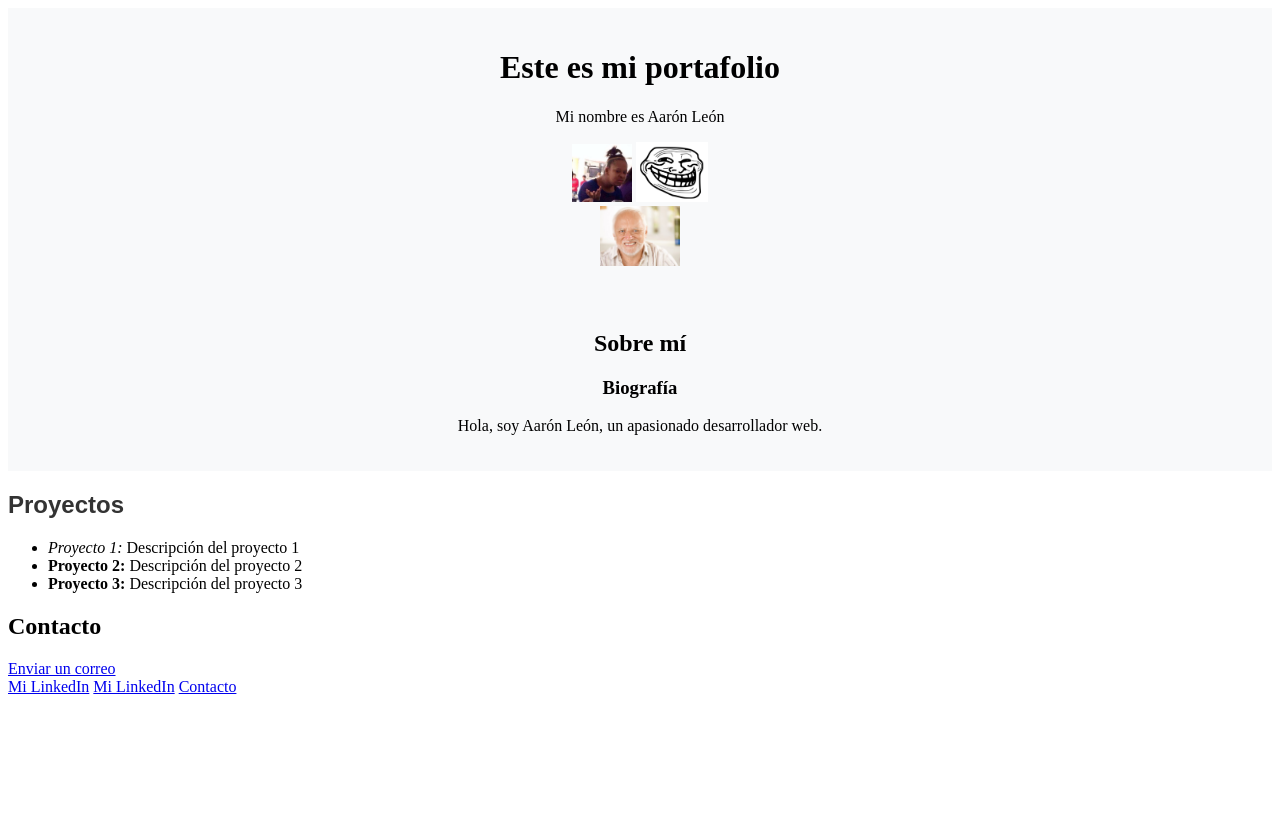
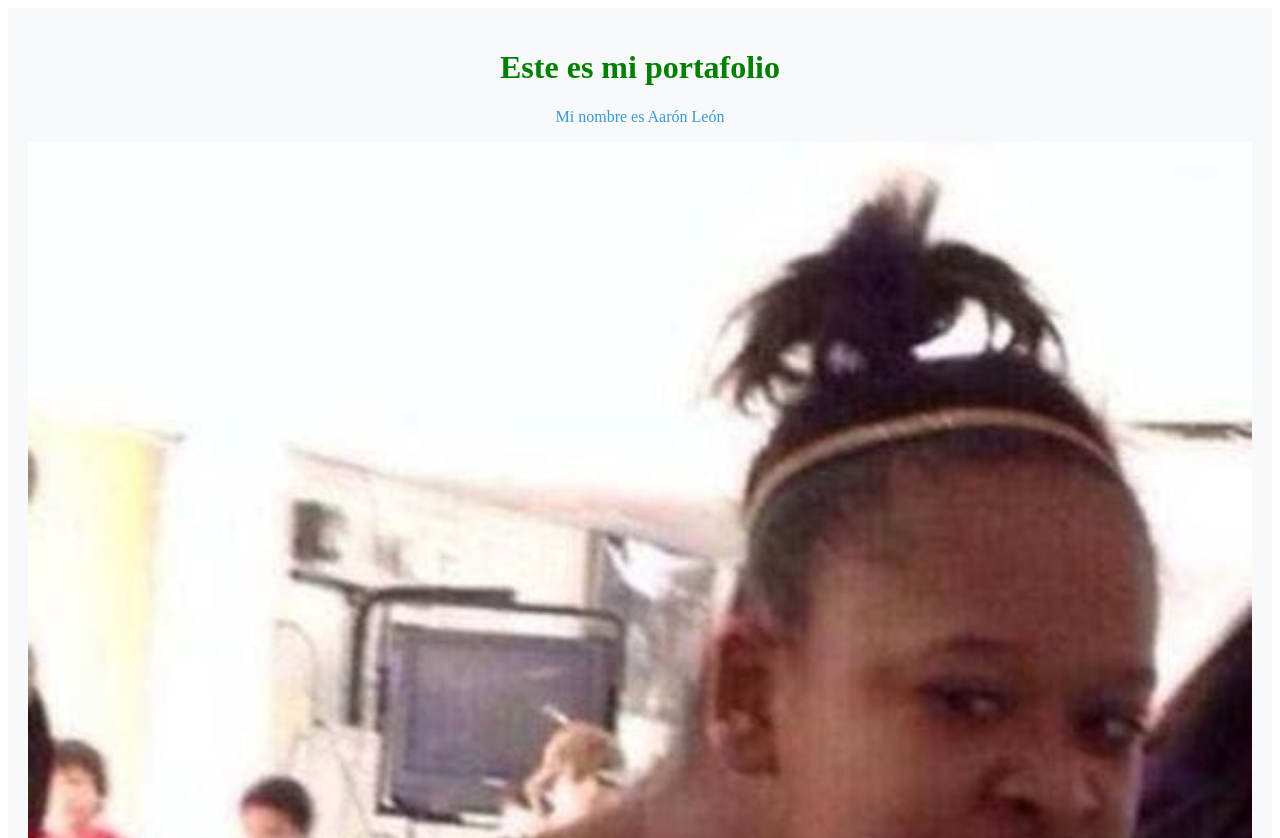
Before and after one commit to negx02/aplicaciones-web-profe-, a plain HTML site: page index.html in a window 1280 px wide. Shown: the top 838 px of the page. Before the commit the page ends 800 px from the top, so only its background shows below. Drawn offline with Linux system fonts and the light colour scheme.

Commit message:
Eliminar archivo CSS obsoleto y actualizar enlaces en HTML para mejorar la estructura del proyecto

```diff
--- a/css/style.css
+++ /dev/null
@@ -1,11 +0,0 @@
-
-#header {
-  background-color: #f8f9fa;
-  padding: 20px;
-  text-align: center;
-}
-
-.esta-es-una-clase {
-  color: #333;
-  font-family: Arial, sans-serif;
-}
--- /dev/null
+++ b/css/styles.css
@@ -0,0 +1,46 @@
+:root {
+  --primary-color: #3498db;
+  --secondary-color: #2ecc71;
+  --font-family: 'Arial, sans-serif';
+}
+
+
+#header {
+  background-color: #f8f9fa;
+  padding: 20px;
+  text-align: center;
+
+  & h2 {
+    color: var(--secondary-color);
+    font-size: 10rem;
+  }
+
+  & p {
+    color: var(--primary-color);
+  }
+   & p:hover {
+    color: pink;
+    font-size: 18px;
+    cursor: crosshair;
+  }
+}
+h1 {
+  color: green !important;
+}
+
+.esta-es-una-clase {
+  color: blue;
+}
+
+.esta-es-una-clase:hover {
+  color: purple;
+  font-size: 20px;
+}
+
+h2 {
+  color: orange;
+}
+
+img {
+  width: 100%;
+}
--- a/index.html
+++ b/index.html
@@ -4,19 +4,19 @@
     <meta charset="UTF-8" />
     <meta name="viewport" content="width=device-width, initial-scale=1.0" />
     <meta name="description" content="Esta es mi primera página HTML" />
-    <link rel="stylesheet" href="css/style.css">
+    <link rel="stylesheet" href="css/styles.css" />
     <title>Este es mi primero HTML</title>
   </head>
   <body>
     <header id="header">
-      <h1>Este es mi portafolio</h1>
+      <h1 class="esta-es-una-clase">Este es mi portafolio</h1>
       <p>Mi nombre es Aarón León</p>
       <div>
-        <img src="images/meme-1.jpg" alt="Meme de mujer diciendo WHAT!" width="60" />
-        <img src="images/meme-2.jpg" alt="Meme troll face" height="60" />
+        <img src="images/meme-1.jpg" alt="Meme de mujer diciendo WHAT!" />
+        <img src="images/meme-2.jpg" alt="Meme troll face" />
       </div>
       <div>
-        <img src="images/meme-3.jpg" alt="Señor muriendose de risa" height="60" />
+        <img src="images/meme-3.jpg" alt="Señor muriendose de risa"/>
       </div>
     </header>
     <main>
@@ -46,7 +46,7 @@
         <div>
           <a href="https://www.linkedin.com/in/aaronleon" referrerpolicy="no-referrer ">Mi LinkedIn</a>
           <a href="https://www.linkedin.com/in/aaronleon" rel="noopener noreferrer" target="_blank">Mi LinkedIn</a>
-          <a href="https://miportafoli.com/contacto.html" target="_blank">Contacto</a>
+          <a href="contacto.html" target="_blank">Contacto</a>
 
         </div>
       </section>
```
